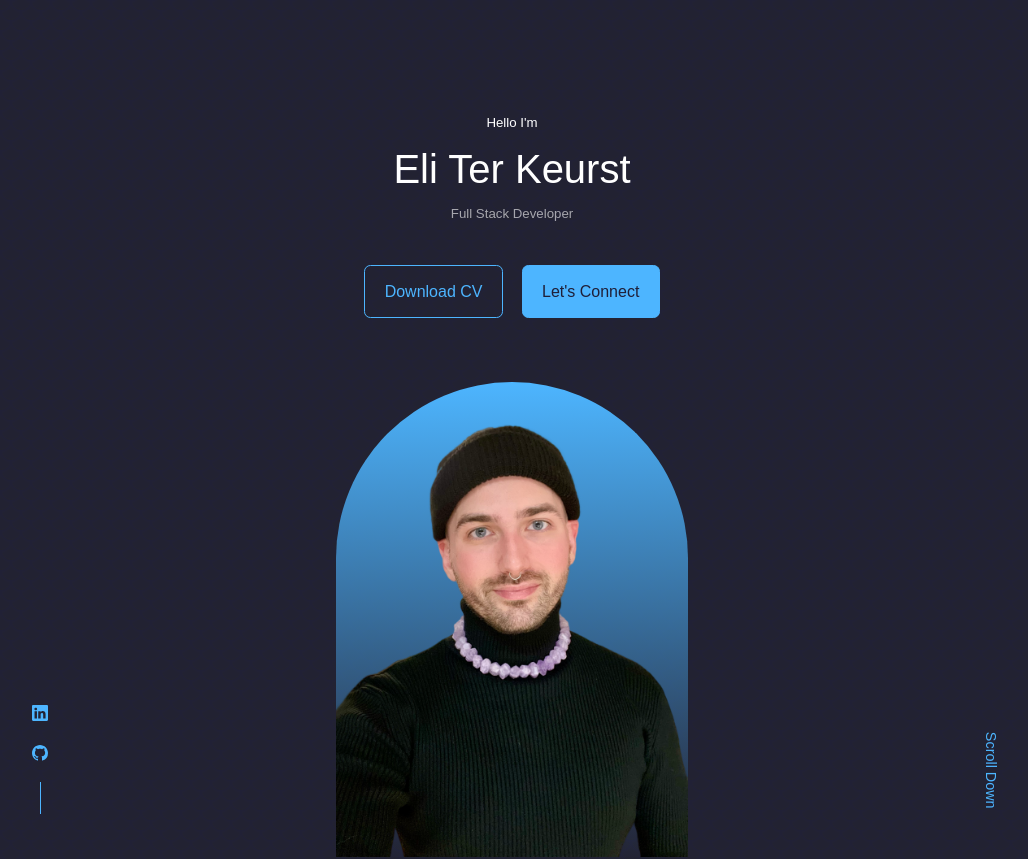
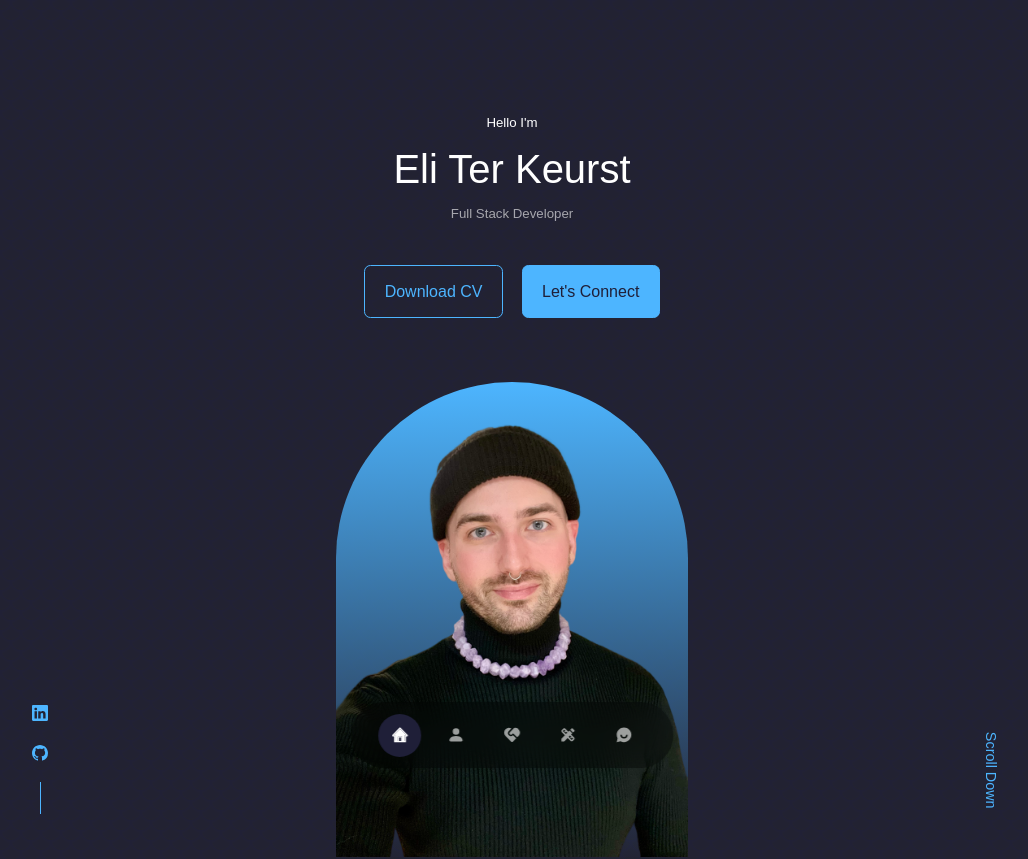
Before and after one commit to crystal-coding-time/laughing-red-journey, a React (Create React App) app: page / in a window 1280 px wide. Shown: the top 859 px of the page, without its empty margins (128-1156 px from the left). Built offline with nearby package versions, Linux system fonts and the light colour scheme; a web font is replaced by a local one.

Commit message:
debugging nav bar

```diff
--- a/src/components/nav/Nav.jsx
+++ b/src/components/nav/Nav.jsx
@@ -5,15 +5,17 @@ import {BsFillPersonFill} from 'react-icons/bs'
 import {RiServiceFill} from 'react-icons/ri'
 import{MdDesignServices} from 'react-icons/md'
 import {RiChatSmile2Fill} from 'react-icons/ri'
+import { useState } from 'react'
 
 const Nav = () => {
+  const [activeNav, setActiveNav] = useState('#')
   return (
     <nav>
-      <a href='#'><AiTwotoneHome /></a>
-      <a href='#about'><BsFillPersonFill /></a>
-      <a href='#experience'><RiServiceFill /></a>
-      <a href='#services'><MdDesignServices /></a>
-      <a href='#contact'><RiChatSmile2Fill /></a>
+      <a href='#' className={activeNav === '#' ? 'active' : ''}><AiTwotoneHome /></a>
+      <a href='#about' onClick={() => setActiveNav('#about')} className={activeNav === '#about' ? 'active' : ''}><BsFillPersonFill /></a>
+      <a href='#experience' onClick={() => setActiveNav('#experience')} className={activeNav === '#experience' ? 'active' : ''}><RiServiceFill /></a>
+      <a href='#services' onClick={() => setActiveNav('#services')} className={activeNav === '#services' ? 'active' : ''}><MdDesignServices /></a>
+      <a href='#contact' onClick={() => setActiveNav('#contact')} className={activeNav === '#contact' ? 'active' : ''}><RiChatSmile2Fill /></a>
     </nav>
   )
 }
--- a/src/components/nav/nav.css
+++ b/src/components/nav/nav.css
@@ -0,0 +1,33 @@
+nav {
+    background: rgba(0, 0, 0, 0.3);
+    width: max-content;
+    display: block;
+    padding: 0.7rem 1.7rem;
+    z-index: 2;
+    position: fixed;
+    left: 50%;
+    transform: translate(-50%);
+    bottom: 2rem;
+    display: flex;
+    gap: 0.8rem;
+    border-radius: 3rem;
+    backdrop-filter: blur(15px);
+}
+
+nav a {
+    background: transparent;
+    padding: 0.8rem;
+    border-radius: 50%;
+    display: flex;
+    color: var(--color-light);
+    font-size: 1.1rem;
+}
+
+nav a:hover {
+    background: rgba(0, 0, 0, 0.3);
+}
+
+nav a.active {
+    background: var(--color-bg);
+    color: var(--color-white);
+}
```
